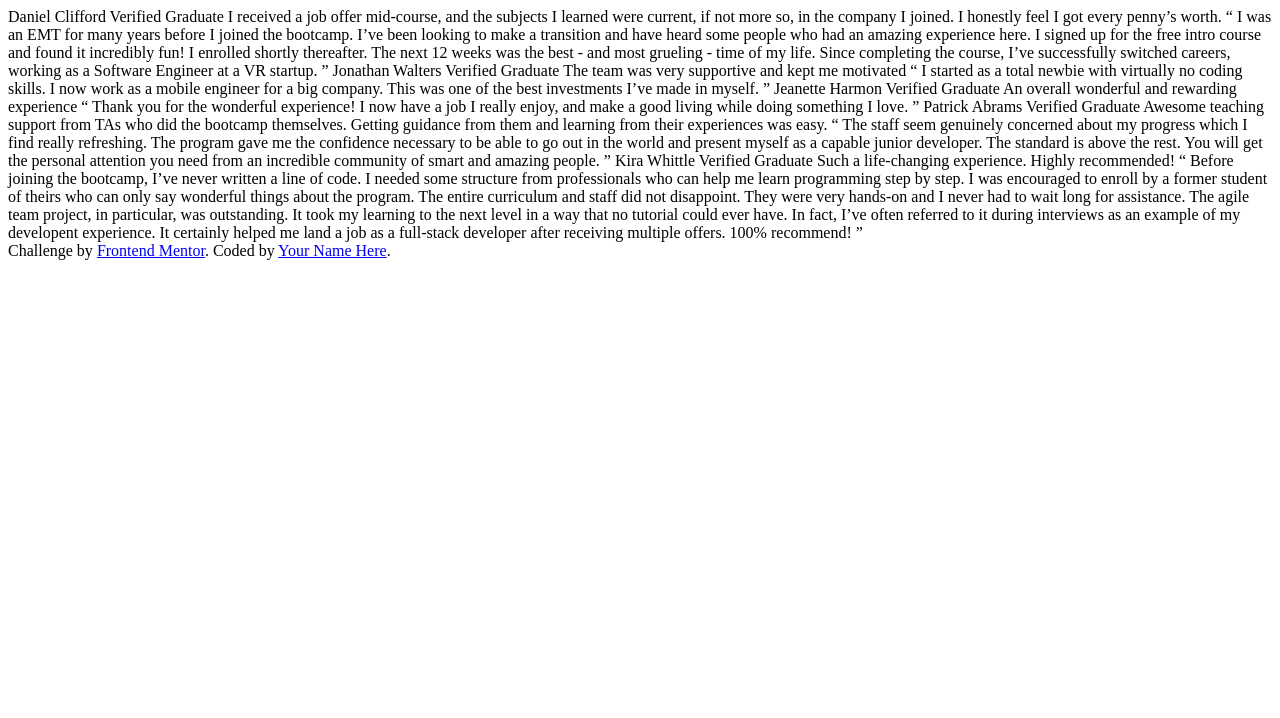
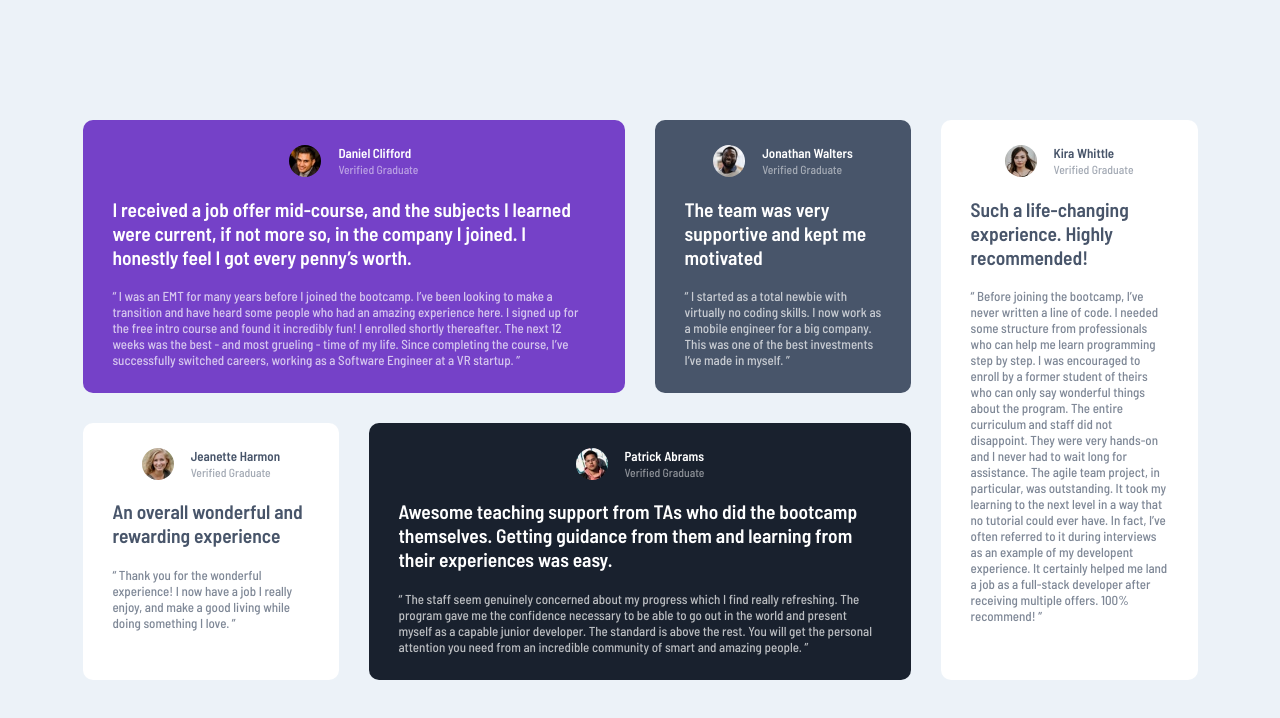
Before and after one commit to 6kbzn9/Testimonials-Grid-Section, a plain HTML site: page index.html in a window 1280 px wide. Drawn offline with Linux system fonts and the light colour scheme.

Commit message:
finished Desktop aproach

```diff
--- a/index.html
+++ b/index.html
@@ -16,48 +16,150 @@
       rel="stylesheet"
     />
     <link rel="stylesheet" href="css/main.css" />
-    <title>Frontend Mentor | [Challenge Name Here]</title>
+    <title>Frontend Mentor | Testimonials Grid Section</title>
   </head>
   <body>
-    Daniel Clifford Verified Graduate I received a job offer mid-course, and the
-    subjects I learned were current, if not more so, in the company I joined. I
-    honestly feel I got every penny’s worth. “ I was an EMT for many years
-    before I joined the bootcamp. I’ve been looking to make a transition and
-    have heard some people who had an amazing experience here. I signed up for
-    the free intro course and found it incredibly fun! I enrolled shortly
-    thereafter. The next 12 weeks was the best - and most grueling - time of my
-    life. Since completing the course, I’ve successfully switched careers,
-    working as a Software Engineer at a VR startup. ” Jonathan Walters Verified
-    Graduate The team was very supportive and kept me motivated “ I started as a
-    total newbie with virtually no coding skills. I now work as a mobile
-    engineer for a big company. This was one of the best investments I’ve made
-    in myself. ” Jeanette Harmon Verified Graduate An overall wonderful and
-    rewarding experience “ Thank you for the wonderful experience! I now have a
-    job I really enjoy, and make a good living while doing something I love. ”
-    Patrick Abrams Verified Graduate Awesome teaching support from TAs who did
-    the bootcamp themselves. Getting guidance from them and learning from their
-    experiences was easy. “ The staff seem genuinely concerned about my progress
-    which I find really refreshing. The program gave me the confidence necessary
-    to be able to go out in the world and present myself as a capable junior
-    developer. The standard is above the rest. You will get the personal
-    attention you need from an incredible community of smart and amazing people.
-    ” Kira Whittle Verified Graduate Such a life-changing experience. Highly
-    recommended! “ Before joining the bootcamp, I’ve never written a line of
-    code. I needed some structure from professionals who can help me learn
-    programming step by step. I was encouraged to enroll by a former student of
-    theirs who can only say wonderful things about the program. The entire
-    curriculum and staff did not disappoint. They were very hands-on and I never
-    had to wait long for assistance. The agile team project, in particular, was
-    outstanding. It took my learning to the next level in a way that no tutorial
-    could ever have. In fact, I’ve often referred to it during interviews as an
-    example of my developent experience. It certainly helped me land a job as a
-    full-stack developer after receiving multiple offers. 100% recommend! ”
+    <div class="wrapper">
+      <div class="card daniel">
+        <div class="profile">
+          <img
+            src="images/image-daniel.jpg"
+            alt="profile picture"
+            class="profile-pic"
+          />
 
-    <div class="attribution">
-      Challenge by
-      <a href="https://www.frontendmentor.io?ref=challenge" target="_blank"
-        >Frontend Mentor</a
-      >. Coded by <a href="#">Your Name Here</a>.
+          <p class="name">
+            Daniel Clifford <br />
+            <span>Verified Graduate</span>
+          </p>
+        </div>
+
+        <h2 class="review">
+          I received a job offer mid-course, and the subjects I learned were
+          current, if not more so, in the company I joined. I honestly feel I
+          got every penny’s worth.
+        </h2>
+
+        <p class="details">
+          “ I was an EMT for many years before I joined the bootcamp. I’ve been
+          looking to make a transition and have heard some people who had an
+          amazing experience here. I signed up for the free intro course and
+          found it incredibly fun! I enrolled shortly thereafter. The next 12
+          weeks was the best - and most grueling - time of my life. Since
+          completing the course, I’ve successfully switched careers, working as
+          a Software Engineer at a VR startup. ”
+        </p>
+      </div>
+
+      <div class="card jonathan">
+        <div class="profile">
+          <img
+            src="images/image-jonathan.jpg"
+            alt="profile picture"
+            class="profile-pic"
+          />
+
+          <p class="name">
+            Jonathan Walters <br />
+            <span>Verified Graduate</span>
+          </p>
+        </div>
+
+        <h2 class="review">
+          The team was very supportive and kept me motivated
+        </h2>
+
+        <p class="details">
+          “ I started as a total newbie with virtually no coding skills. I now
+          work as a mobile engineer for a big company. This was one of the best
+          investments I’ve made in myself. ”
+        </p>
+      </div>
+
+      <div class="card jeanette">
+        <div class="profile">
+          <img
+            src="images/image-jeanette.jpg"
+            alt="profile picture"
+            class="profile-pic"
+          />
+
+          <p class="name">
+            Jeanette Harmon <br />
+            <span>Verified Graduate</span>
+          </p>
+        </div>
+
+        <h2 class="review">An overall wonderful and rewarding experience</h2>
+
+        <p class="details">
+          “ Thank you for the wonderful experience! I now have a job I really
+          enjoy, and make a good living while doing something I love. ”
+        </p>
+      </div>
+
+      <div class="card patrick">
+        <div class="profile">
+          <img
+            src="images/image-patrick.jpg"
+            alt="profile picture"
+            class="profile-pic"
+          />
+
+          <p class="name">
+            Patrick Abrams <br />
+            <span>Verified Graduate</span>
+          </p>
+        </div>
+
+        <h2 class="review">
+          Awesome teaching support from TAs who did the bootcamp themselves.
+          Getting guidance from them and learning from their experiences was
+          easy.
+        </h2>
+
+        <p class="details">
+          “ The staff seem genuinely concerned about my progress which I find
+          really refreshing. The program gave me the confidence necessary to be
+          able to go out in the world and present myself as a capable junior
+          developer. The standard is above the rest. You will get the personal
+          attention you need from an incredible community of smart and amazing
+          people. ”
+        </p>
+      </div>
+
+      <div class="card kira">
+        <div class="profile">
+          <img
+            src="images/image-kira.jpg"
+            alt="profile picture"
+            class="profile-pic"
+          />
+
+          <p class="name">
+            Kira Whittle <br />
+            <span>Verified Graduate</span>
+          </p>
+        </div>
+
+        <h2 class="review">
+          Such a life-changing experience. Highly recommended!
+        </h2>
+
+        <p class="details">
+          “ Before joining the bootcamp, I’ve never written a line of code. I
+          needed some structure from professionals who can help me learn
+          programming step by step. I was encouraged to enroll by a former
+          student of theirs who can only say wonderful things about the program.
+          The entire curriculum and staff did not disappoint. They were very
+          hands-on and I never had to wait long for assistance. The agile team
+          project, in particular, was outstanding. It took my learning to the
+          next level in a way that no tutorial could ever have. In fact, I’ve
+          often referred to it during interviews as an example of my developent
+          experience. It certainly helped me land a job as a full-stack
+          developer after receiving multiple offers. 100% recommend! ”
+        </p>
+      </div>
     </div>
   </body>
 </html>
--- a/scss/main.scss
+++ b/scss/main.scss
@@ -0,0 +1,104 @@
+// variables
+$moderate-violet: hsl(263, 55%, 52%);
+$very-dark-grayish-blue: hsl(217, 19%, 35%);
+$very-dark-blackish-blue: hsl(219, 29%, 14%);
+$white: hsl(0, 0%, 100%);
+$light-gray: hsl(0, 0%, 81%);
+
+@mixin ai_c($key) {
+  display: flex;
+  align-items: center;
+  justify-content: $key;
+}
+// reset defauls
+*,
+*::before,
+*::after {
+  margin: 0;
+  padding: 0;
+  box-sizing: border-box;
+}
+
+html {
+  font-size: 13px;
+}
+
+body {
+  @include ai_c(center);
+  font-family: "Barlow Semi Condensed", sans-serif;
+  background-color: hsl(210, 46%, 95%);
+  min-height: 100vh;
+  font-weight: 500;
+}
+
+h2 {
+  font-weight: 600;
+}
+
+.wrapper {
+  width: clamp(280px, 90%, 1115px);
+  display: grid;
+  grid-template-columns: repeat(4, 1fr);
+  grid-gap: 2.25rem;
+  grid-template-areas:
+    "daniel daniel jonathan kira"
+    "jeanette patrick patrick kira";
+}
+
+.card {
+  border-radius: 10px;
+  padding: 1.925rem 2.3rem;
+  color: hsl(0, 0%, 100%);
+
+  &.daniel {
+    grid-area: daniel;
+    background-color: hsl(263, 55%, 52%);
+  }
+  &.jonathan {
+    grid-area: jonathan;
+    background-color: hsl(217, 19%, 35%);
+  }
+  &.jeanette {
+    grid-area: jeanette;
+  }
+  &.patrick {
+    grid-area: patrick;
+    background-color: hsl(219, 29%, 14%);
+  }
+  &.kira {
+    grid-area: kira;
+  }
+
+  &.kira,
+  &.jeanette {
+    background-color: hsl(0, 0%, 100%);
+    color: hsl(217, 19%, 35%);
+  }
+}
+
+.profile {
+  @include ai_c();
+
+  img {
+    width: 32px;
+    border-radius: 50%;
+    margin-right: 1.3rem;
+    cursor: pointer;
+  }
+}
+
+.name {
+  font-weight: 600;
+  span {
+    opacity: 0.5;
+    font-size: 0.9rem;
+    font-weight: 500;
+  }
+}
+
+.review {
+  margin: 1.5rem 0;
+}
+.details {
+  opacity: 0.7;
+}
```
Also changed, not shown: css/main.css, 1 other file.
